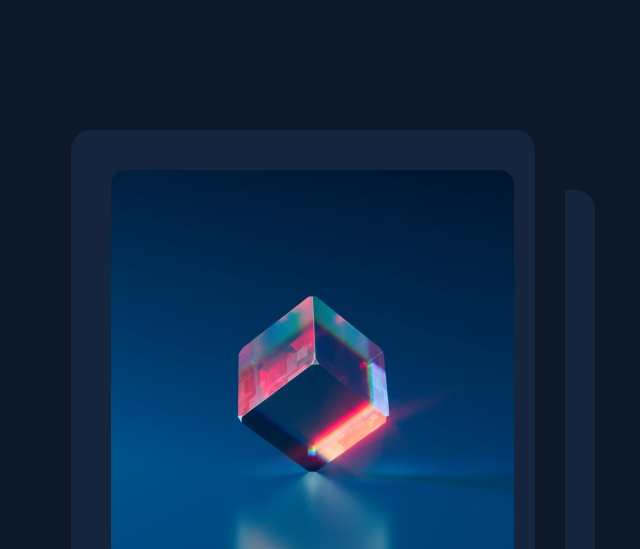
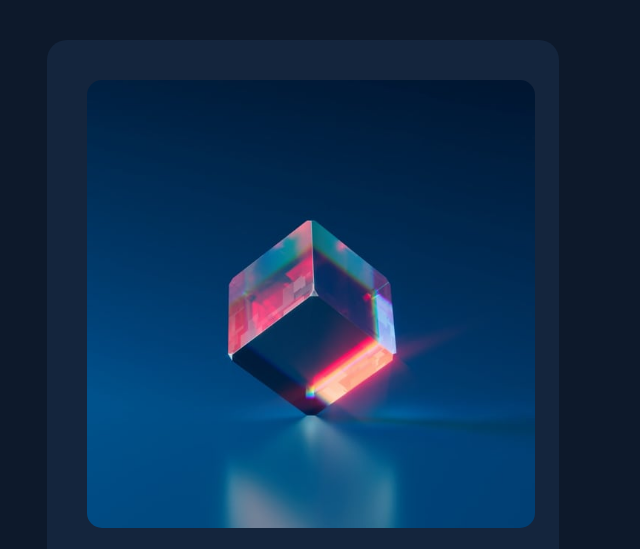
Before and after one commit to Mareeesh/nft-preview-card, a plain HTML site: page index.html in a window 1280 px wide. Shown: the top 549 px of the page, without its empty margins (337-977 px from the left). Drawn offline with Linux system fonts and the light colour scheme.

Commit message:
Update style.css

```diff
--- a/style.css
+++ b/style.css
@@ -12,15 +12,13 @@ body{
     justify-content: center;
     align-items: center;
     min-height: 100vh;
-    margin: 60px;
 }
 
 #container{
    background-color:hsl(216, 50%, 16%) ;
    padding: 20px;
    border-radius: 20px;
-   box-shadow: 30px 30px hsl(217, 54%, 11%), 60px 60px hsl(216, 50%, 16%);
-   margin:70px ;
+   margin:40px ;
    max-width: 40%;
 }
     /* box-shadow: 0px -25px 20px -20px hsl(216, 50%, 16%) ,
```
